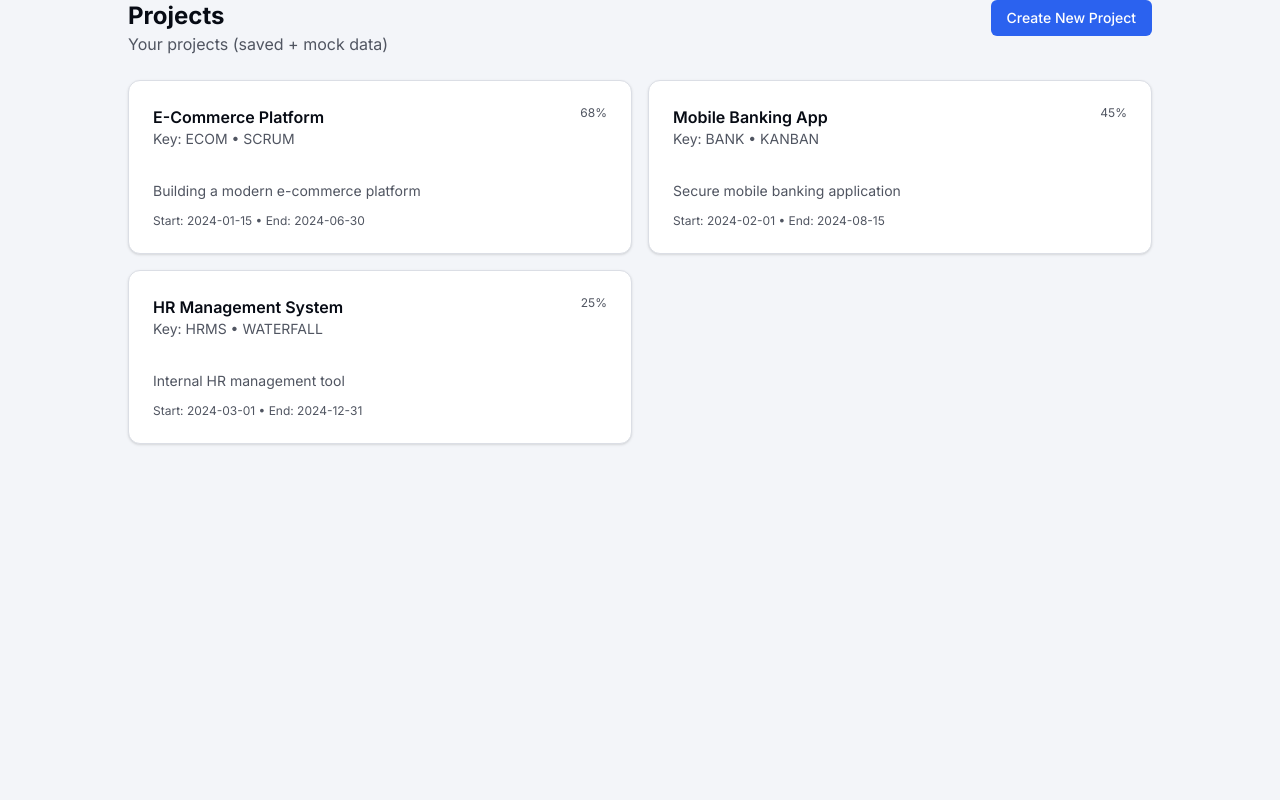
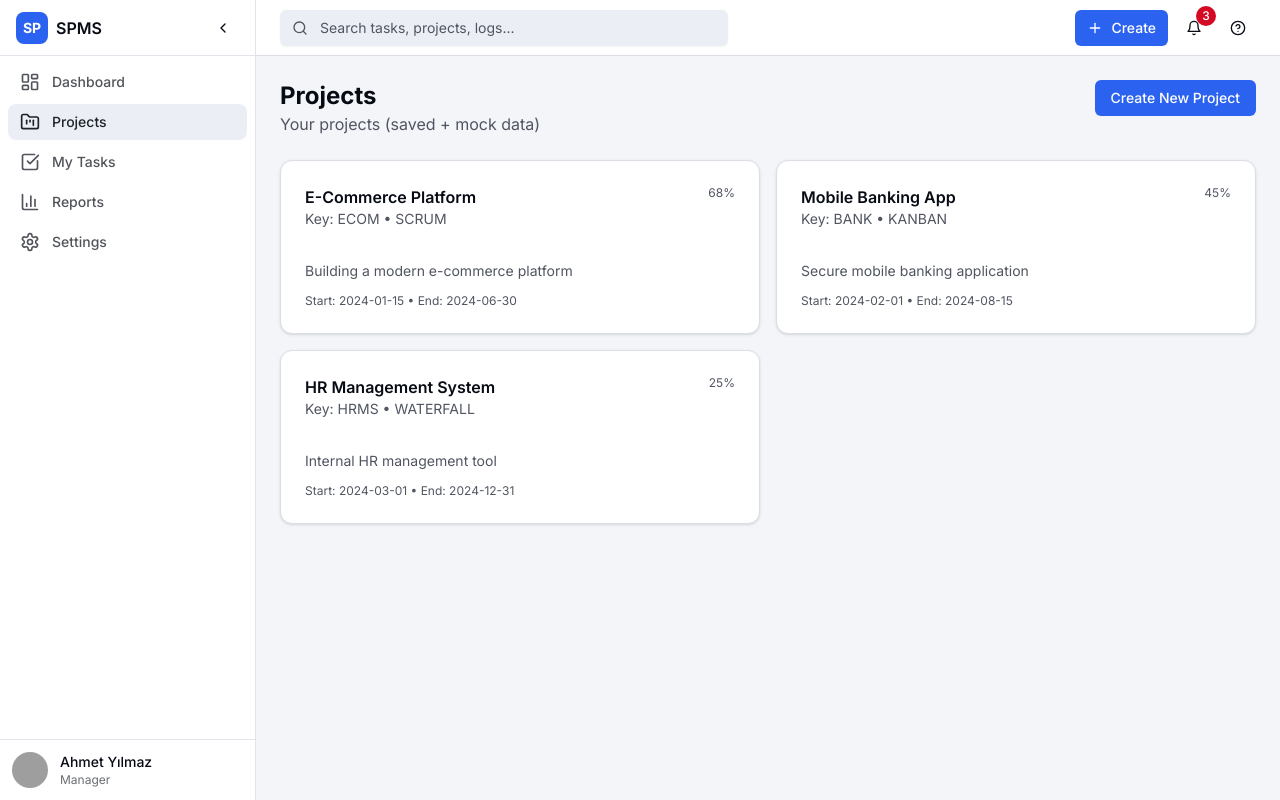
Before and after one commit to SoftwareProjectManagementGazi/SPMS, a Next.js app in the folder Frontend/: page /projects in a window 1280 px wide. Built offline with nearby package versions, Linux system fonts and the light colour scheme; grey boxes are pictures that could not be loaded.

Commit message:
/projects'e sidebar ekledim

```diff
--- a/Frontend/app/projects/page.tsx
+++ b/Frontend/app/projects/page.tsx
@@ -2,6 +2,7 @@
 
 import * as React from "react"
 import Link from "next/link"
+import { AppShell } from "@/components/app-shell"
 
 import { Card, CardContent, CardDescription, CardHeader, CardTitle } from "@/components/ui/card"
 import { Button } from "@/components/ui/button"
@@ -19,6 +20,7 @@ export default function ProjectsPage() {
   }, [storedProjects])
 
   return (
+    <AppShell>
       <div className="max-w-5xl mx-auto space-y-6">
         <div className="flex items-start justify-between gap-4">
           <div>
@@ -102,5 +104,6 @@ export default function ProjectsPage() {
           </div>
         )}
       </div>
+    </AppShell>
   )
 }
```
Lines whose indentation alone changed are shown as unchanged.
